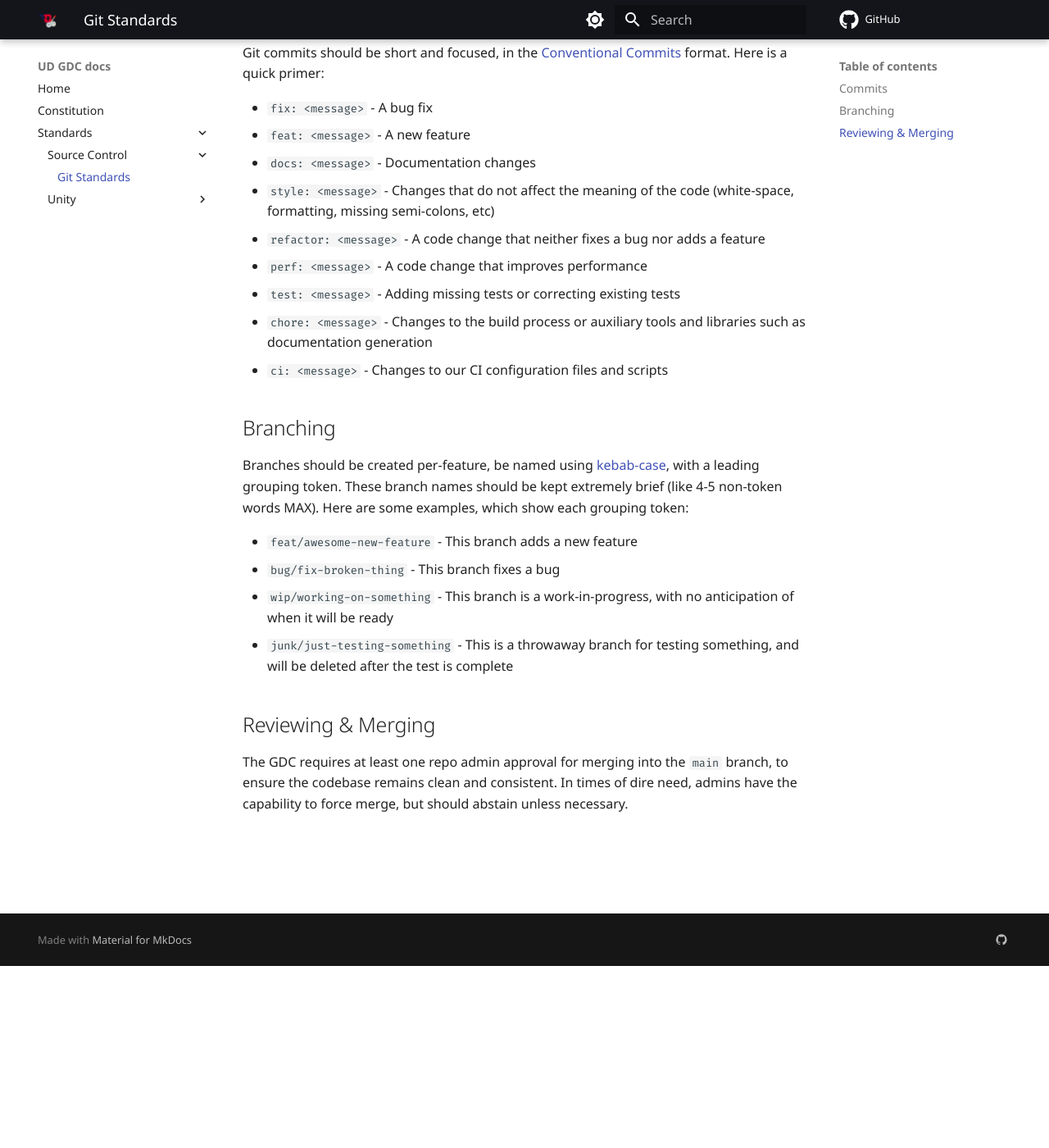
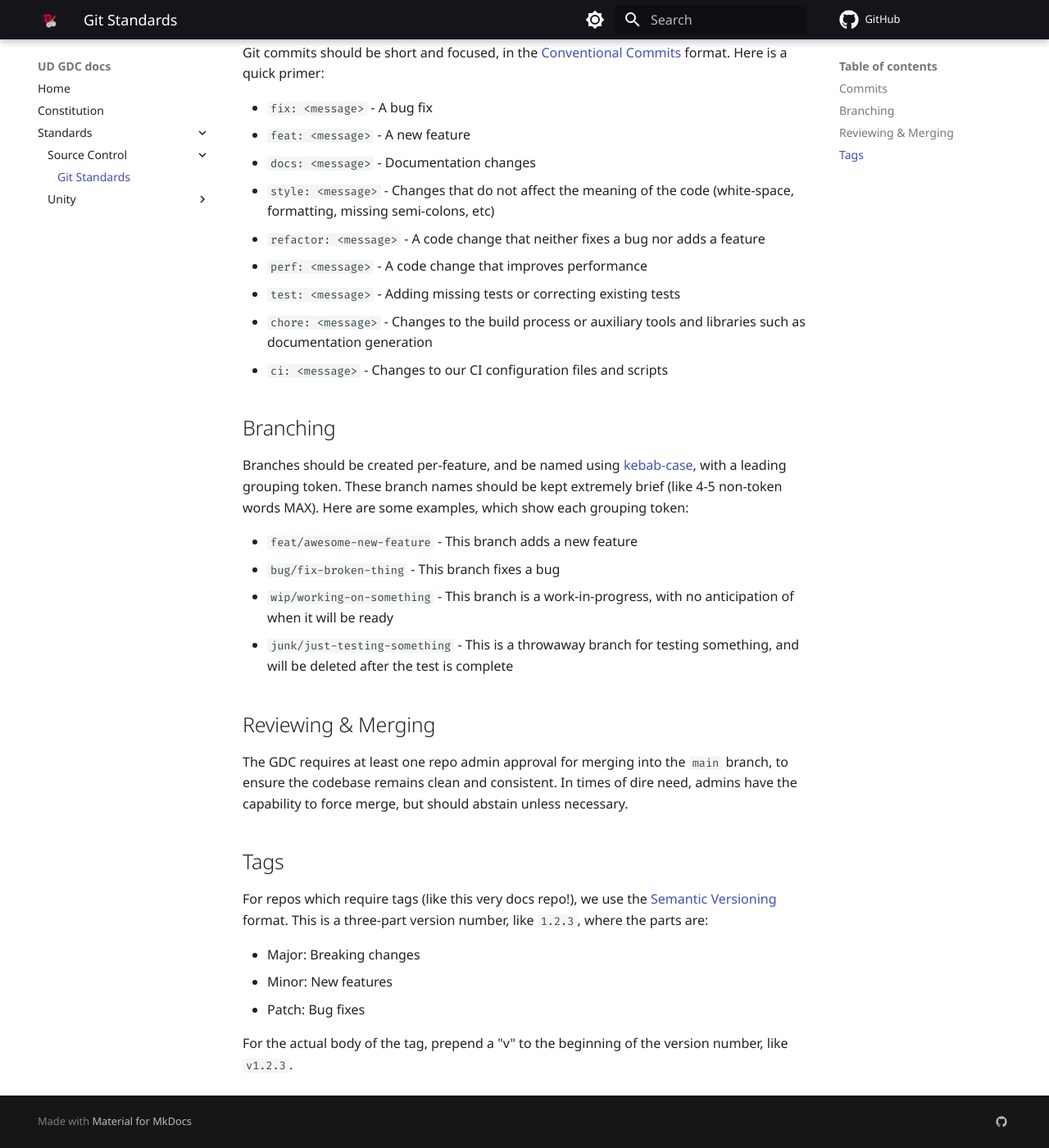
Before and after one commit to UD-Game-Development-Club/docs, an MkDocs documentation site: the page built from docs/Standards/Source Control/git.md, in a window 1280 px wide and 1400 px high, scrolled down 222 px. Shown: the whole window at 82% size. Built offline with MkDocs 1.6.1 and Material for MkDocs 9.7.7, drawn with Linux system fonts in a browser that asks for light colours; comment, search, counter and statistics services are not loaded; the version menu is left out.

Commit message:
docs: prep for v0.1.0

```diff
--- a/docs/Standards/Source Control/git.md
+++ b/docs/Standards/Source Control/git.md
@@ -16,7 +16,7 @@ Git commits should be short and focused, in the [Conventional Commits](https://w
 
 ## Branching
 
-Branches should be created per-feature, be named using [kebab-case](https://developer.mozilla.org/en-US/docs/Glossary/Kebab_case), with a leading grouping token. These branch names should be kept extremely brief (like 4-5 non-token words MAX). Here are some examples, which show each grouping token:
+Branches should be created per-feature, and be named using [kebab-case](https://developer.mozilla.org/en-US/docs/Glossary/Kebab_case), with a leading grouping token. These branch names should be kept extremely brief (like 4-5 non-token words MAX). Here are some examples, which show each grouping token:
 
 - `feat/awesome-new-feature` - This branch adds a new feature
 - `bug/fix-broken-thing` - This branch fixes a bug
@@ -26,3 +26,13 @@ Branches should be created per-feature, be named using [kebab-case](https://deve
 ## Reviewing & Merging
 
 The GDC requires at least one repo admin approval for merging into the `main` branch, to ensure the codebase remains clean and consistent. In times of dire need, admins have the capability to force merge, but should abstain unless necessary.
+
+## Tags
+
+For repos which require tags (like this very docs repo!), we use the [Semantic Versioning](https://semver.org/) format. This is a three-part version number, like `1.2.3`, where the parts are:
+
+- Major: Breaking changes
+- Minor: New features
+- Patch: Bug fixes
+
+For the actual body of the tag, prepend a "v" to the beginning of the version number, like `v1.2.3`.
```
Also changed, not shown: docs/Standards/Unity/project_structure.md (+1 -1 lines), docs/Standards/Unity/unity.md (+1 -1 lines).
